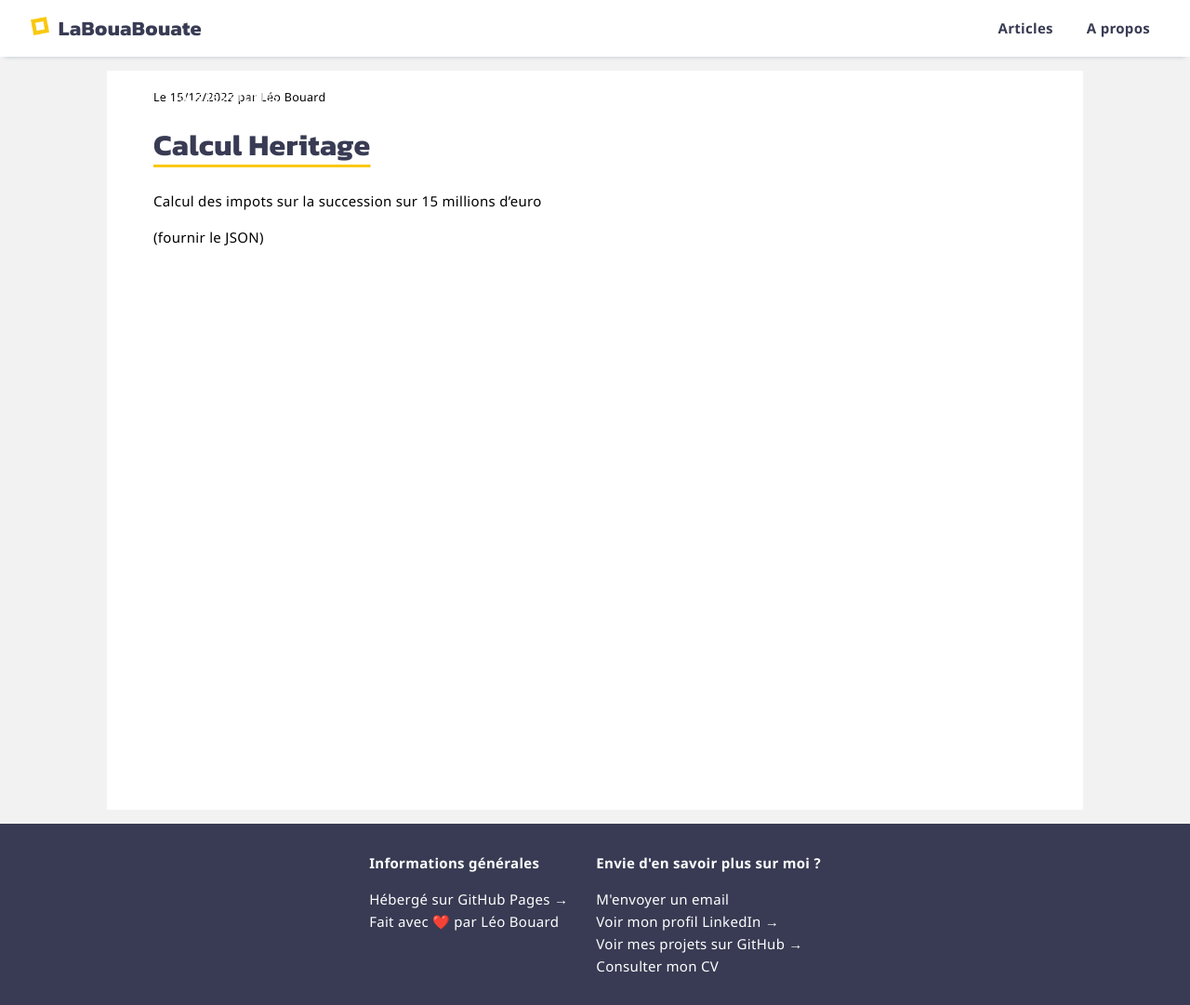
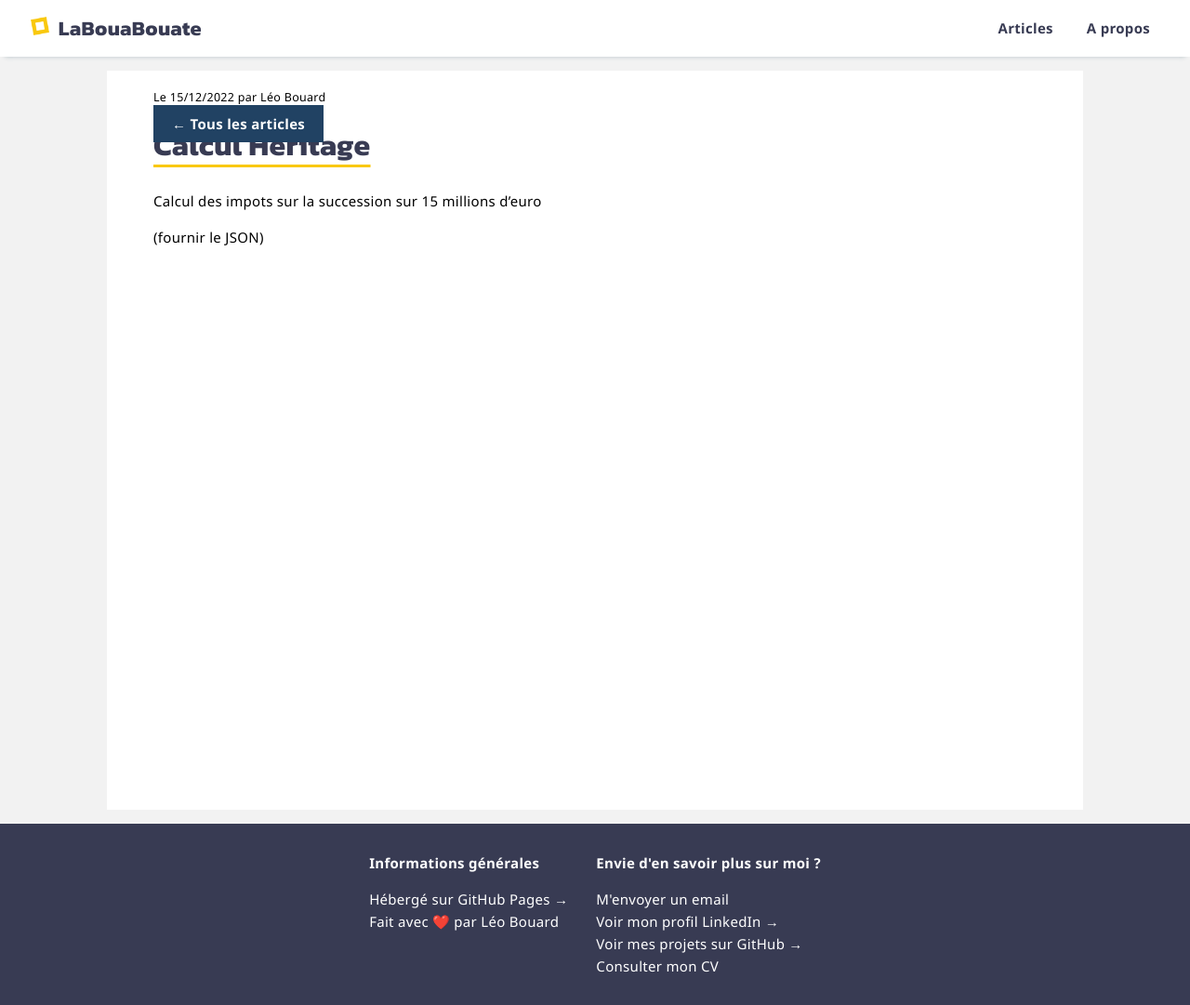
Before and after one commit to leobouard/leobouard.github.io, a Jekyll site: the page built from _posts/2022-12-15-calcul-heritage.md, in a window 1280 px wide. Shown: the whole page at 93% size. Built offline with Jekyll 4.4.1, drawn with Linux system fonts in a browser that asks for light colours; our own code applies the rules of GitHub Pages for plain Markdown files.

Commit message:
Update post.html

```diff
--- a/_layouts/post.html
+++ b/_layouts/post.html
@@ -2,7 +2,7 @@
 layout: default
 ---
 
-<div class=".buttonBack" style="position: absolute; z-index: 3;">
+<div class="buttonBack" style="position: absolute; z-index: 3;">
     <a href="/blog" style="color: #fff;">← Tous les articles</a>
 </div>
 
```
